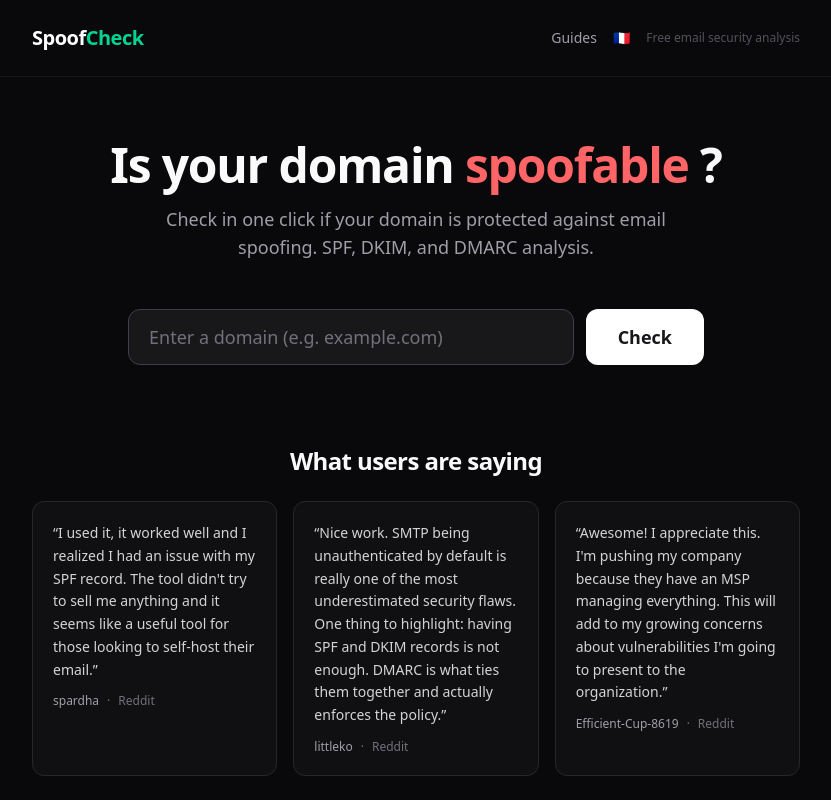
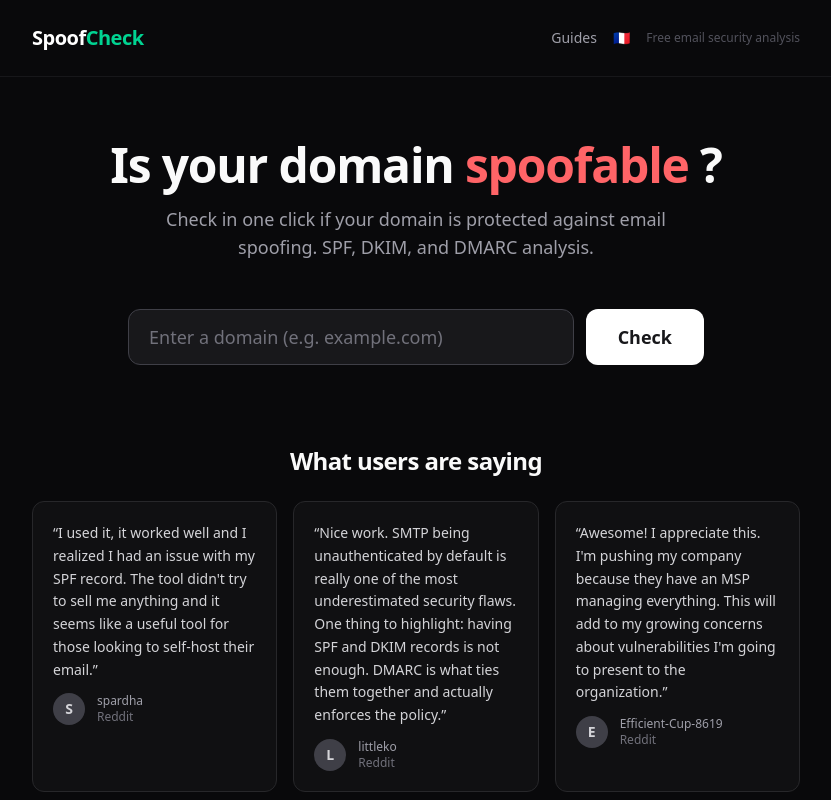
Before and after one commit to anisselbd/spoofcheck, a Next.js app: page /en in a window 1280 px wide. Shown: the top 800 px of the page, without its empty margins (224-1055 px from the left). Built offline with nearby package versions, Linux system fonts and the light colour scheme.

Commit message:
feat: avatars initiales sur les témoignages Reddit

```diff
--- a/src/app/[lang]/page.tsx
+++ b/src/app/[lang]/page.tsx
@@ -107,12 +107,16 @@
                   <p className="text-sm text-zinc-300 leading-relaxed">
                     &ldquo;{t.text}&rdquo;
                   </p>
-                  <div className="flex items-center gap-2 text-xs text-zinc-500">
-                    <span className="font-medium text-zinc-400">
-                      {t.author}
+                  <div className="flex items-center gap-3 text-xs text-zinc-500">
+                    <span className="shrink-0 w-8 h-8 rounded-full bg-zinc-700 flex items-center justify-center text-sm font-bold text-zinc-300 uppercase">
+                      {t.author[0]}
                     </span>
-                    <span>&middot;</span>
-                    <span>{t.source}</span>
+                    <div>
+                      <span className="block font-medium text-zinc-400">
+                        {t.author}
+                      </span>
+                      <span>{t.source}</span>
+                    </div>
                   </div>
                 </div>
               ))}
```
